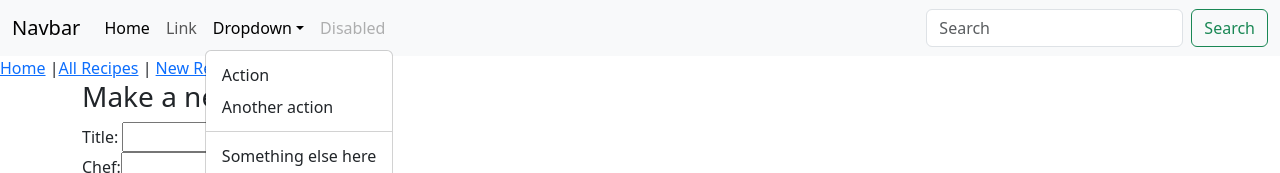
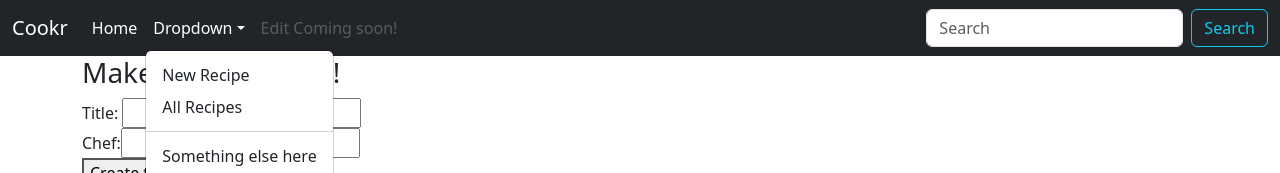
Before and after one commit to actualize-day-2023-09/cookbook-frontend, a React (Vite) app: page / in a window 1280 px wide. Both pictures are taken after a click on the button "Dropdown". Shown: the top 173 px of the page. Built offline with nearby package versions, Linux system fonts and the light colour scheme; no server answers; a web font is replaced by a local one.

Commit message:
links up new nav and deletes old

```diff
--- a/src/Header.jsx
+++ b/src/Header.jsx
@@ -3,10 +3,10 @@ export function Header() {
   return (
     <header>
       {/* start bootstrap nav here */}
-      <nav className="navbar navbar-expand-lg bg-light">
+      <nav className="navbar navbar-expand-lg navbar-dark bg-dark">
         <div className="container-fluid">
           <a className="navbar-brand" href="#">
-            Navbar
+            Cookr
           </a>
           <button
             className="navbar-toggler"
@@ -26,11 +26,6 @@ export function Header() {
                   Home
                 </a>
               </li>
-              <li className="nav-item">
-                <a className="nav-link" href="#">
-                  Link
-                </a>
-              </li>
               <li className="nav-item dropdown">
                 <a
                   className="nav-link dropdown-toggle"
@@ -43,13 +38,13 @@ export function Header() {
                 </a>
                 <ul className="dropdown-menu">
                   <li>
-                    <a className="dropdown-item" href="#">
-                      Action
+                    <a className="dropdown-item" href="#recipes-new">
+                      New Recipe
                     </a>
                   </li>
                   <li>
-                    <a className="dropdown-item" href="#">
-                      Another action
+                    <a className="dropdown-item" href="#recipes-index">
+                      All Recipes
                     </a>
                   </li>
                   <li>
@@ -63,20 +58,18 @@ export function Header() {
                 </ul>
               </li>
               <li className="nav-item">
-                <a className="nav-link disabled">Disabled</a>
+                <a className="nav-link disabled">Edit Coming soon!</a>
               </li>
             </ul>
             <form className="d-flex" role="search">
               <input className="form-control me-2" type="search" placeholder="Search" aria-label="Search" />
-              <button className="btn btn-outline-success" type="submit">
+              <button className="btn btn-outline-info" type="submit">
                 Search
               </button>
             </form>
           </div>
         </div>
       </nav>
-      {/* old nav */}
-      <a href="#">Home</a> |<a href="#recipes-index">All Recipes</a> | <a href="#recipes-new"> New Recipe</a>
     </header>
   );
 }
```
